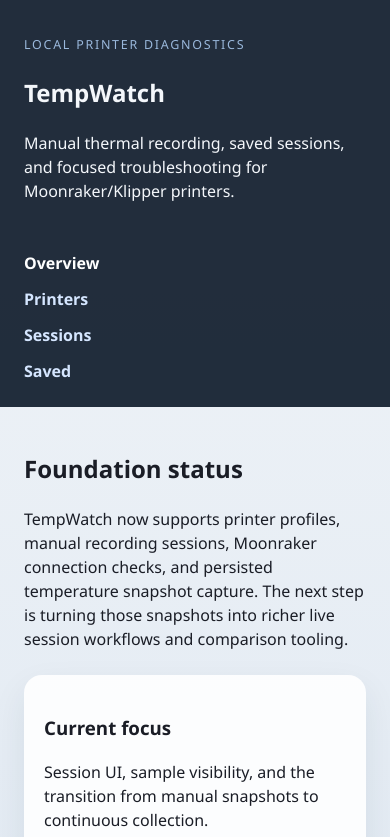
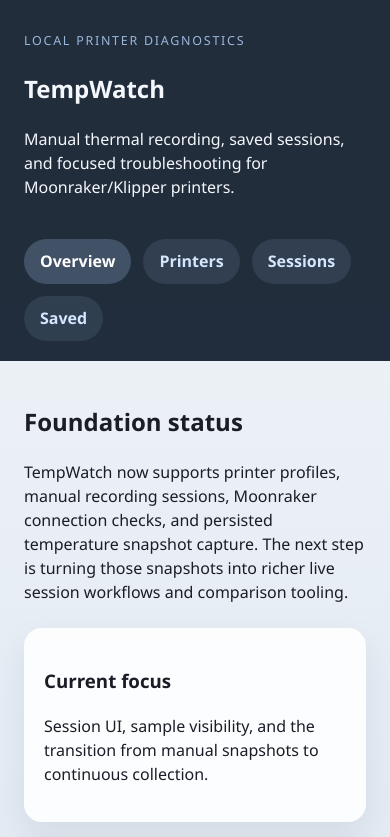
Before and after one commit to khisanthax/tempwatch, a React (Vite) app in the folder frontend/: page / in a window 390 px wide. Shown: the top 837 px of the page. Built offline with nearby package versions, Linux system fonts and the light colour scheme; no server answers.

Commit message:
Refine session layout and timestamp display

```diff
--- a/frontend/src/components/TemperatureChart.tsx
+++ b/frontend/src/components/TemperatureChart.tsx
@@ -1,6 +1,6 @@
 import { useMemo } from "react";
 
-import { getTimestampMs } from "../lib/time";
+import { formatDisplayTimeMs, getTimestampMs } from "../lib/time";
 import type { ComparisonAlignment, TemperatureSample, ThermalEvent } from "../types/thermal";
 
 const CHART_WIDTH = 760;
@@ -12,12 +12,6 @@
 const PLOT_WIDTH = CHART_WIDTH - PLOT_LEFT - PLOT_RIGHT;
 const PLOT_HEIGHT = CHART_HEIGHT - PLOT_TOP - PLOT_BOTTOM;
 const TICK_COUNT = 5;
-
-const absoluteTimeFormatter = new Intl.DateTimeFormat(undefined, {
-  hour: "2-digit",
-  minute: "2-digit",
-  second: "2-digit",
-});
 
 type Series = {
   label: string;
@@ -245,7 +239,7 @@
 
 function formatTimeTick(value: number, alignment: ComparisonAlignment): string {
   if (alignment === "absolute") {
-    return absoluteTimeFormatter.format(new Date(value));
+    return formatDisplayTimeMs(value);
   }
 
   const totalSeconds = Math.max(0, Math.round(value / 1000));
--- a/frontend/src/lib/time.ts
+++ b/frontend/src/lib/time.ts
@@ -1,4 +1,6 @@
 const timezonePattern = /(Z|[+-]\d{2}:\d{2})$/i;
+
+export const DISPLAY_TIMEZONE = "America/New_York";
 
 const dateTimeFormatter = new Intl.DateTimeFormat(undefined, {
   year: "numeric",
@@ -7,12 +9,14 @@
   hour: "2-digit",
   minute: "2-digit",
   second: "2-digit",
+  timeZone: DISPLAY_TIMEZONE,
 });
 
 const timeFormatter = new Intl.DateTimeFormat(undefined, {
   hour: "2-digit",
   minute: "2-digit",
   second: "2-digit",
+  timeZone: DISPLAY_TIMEZONE,
 });
 
 export function parseApiDate(value: string): Date {
@@ -24,10 +28,14 @@
   return parseApiDate(value).getTime();
 }
 
-export function formatLocalDateTime(value: string): string {
+export function formatDisplayDateTime(value: string): string {
   return dateTimeFormatter.format(parseApiDate(value));
 }
 
-export function formatLocalTime(value: string): string {
+export function formatDisplayTime(value: string): string {
   return timeFormatter.format(parseApiDate(value));
 }
+
+export function formatDisplayTimeMs(value: number): string {
+  return timeFormatter.format(new Date(value));
+}
--- a/frontend/src/pages/SavedSessionsPage.tsx
+++ b/frontend/src/pages/SavedSessionsPage.tsx
@@ -2,7 +2,7 @@
 
 import { TemperatureChart } from "../components/TemperatureChart";
 import { fetchPrinters, fetchSamples, fetchSessionEvents, fetchSessions } from "../lib/api";
-import { formatLocalDateTime, getTimestampMs } from "../lib/time";
+import { DISPLAY_TIMEZONE, formatDisplayDateTime, getTimestampMs } from "../lib/time";
 import type { ComparisonAlignment, PrinterProfile, SessionRecord, TemperatureSample, ThermalEvent } from "../types/thermal";
 
 export function SavedSessionsPage() {
@@ -85,7 +85,7 @@
 
   return (
     <section className="stack-lg">
-      <header className="page-header">
+      <header className="page-header page-header-wrap">
         <div>
           <h2>Saved sessions</h2>
           <p>Review completed sessions that were kept for diagnostics and compare two runs from the same printer.</p>
@@ -94,6 +94,8 @@
           Refresh
         </button>
       </header>
+
+      <p className="muted page-note">Times are shown in {DISPLAY_TIMEZONE}. Absolute chart alignment uses the same deployment timezone.</p>
 
       {error ? <div className="alert">{error}</div> : null}
 
@@ -104,7 +106,7 @@
         </div>
         <label className="field field-inline">
           <span>Filter by printer</span>
-          <select value={filterPrinterId} onChange={(event) => setFilterPrinterId(event.target.value ? Number(event.target.value) : "") }>
+          <select value={filterPrinterId} onChange={(event) => setFilterPrinterId(event.target.value ? Number(event.target.value) : "")}>
             <option value="">All printers</option>
             {printers.map((printer) => (
               <option key={printer.id} value={printer.id}>
@@ -129,7 +131,7 @@
                   <span className="status-pill inactive">saved</span>
                 </div>
                 <p className="muted">
-                  {formatLocalDateTime(session.started_at)} to {session.ended_at ? formatLocalDateTime(session.ended_at) : "in progress"}
+                  {formatDisplayDateTime(session.started_at)} to {session.ended_at ? formatDisplayDateTime(session.ended_at) : "in progress"}
                 </p>
                 <p className="muted">Duration: {formatDuration(session.started_at, session.ended_at)}</p>
                 <p className="muted">Samples: {session.sample_count}</p>
@@ -149,7 +151,7 @@
         <div className="comparison-controls">
           <label className="field">
             <span>Session A</span>
-            <select value={primarySessionId} onChange={(event) => setPrimarySessionId(event.target.value ? Number(event.target.value) : "") }>
+            <select value={primarySessionId} onChange={(event) => setPrimarySessionId(event.target.value ? Number(event.target.value) : "")}>
               <option value="">Select a saved session</option>
               {filteredSessions.map((session) => (
                 <option key={session.id} value={session.id}>
@@ -160,7 +162,7 @@
           </label>
           <label className="field">
             <span>Session B</span>
-            <select value={secondarySessionId} onChange={(event) => setSecondarySessionId(event.target.value ? Number(event.target.value) : "") }>
+            <select value={secondarySessionId} onChange={(event) => setSecondarySessionId(event.target.value ? Number(event.target.value) : "")}>
               <option value="">Select a second saved session</option>
               {filteredSessions
                 .filter((session) => primarySession === null || session.printer_id === primarySession.printer_id)
--- a/frontend/src/styles.css
+++ b/frontend/src/styles.css
@@ -30,34 +30,40 @@
 
 .app-shell {
   display: grid;
-  grid-template-columns: minmax(260px, 320px) 1fr;
+  grid-template-columns: 1fr;
   min-height: 100vh;
 }
 
 .sidebar {
-  padding: 2rem;
+  padding: 1.5rem 2rem;
   background: rgba(17, 29, 45, 0.92);
   color: #f4f7fb;
   display: flex;
-  flex-direction: column;
+  flex-wrap: wrap;
+  align-items: flex-end;
   justify-content: space-between;
-  gap: 2rem;
+  gap: 1.5rem;
 }
 
 .sidebar nav {
   display: flex;
-  flex-direction: column;
+  flex-direction: row;
+  flex-wrap: wrap;
   gap: 0.75rem;
 }
 
 .sidebar a {
   color: #d5e6ff;
   text-decoration: none;
-  font-weight: 600;
+  font-weight: 700;
+  padding: 0.65rem 1rem;
+  border-radius: 999px;
+  background: rgba(154, 184, 220, 0.12);
 }
 
 .sidebar a.active {
   color: #ffffff;
+  background: rgba(154, 184, 220, 0.26);
 }
 
 .content {
@@ -77,7 +83,8 @@
 
 .panel-grid,
 .printer-layout,
-.session-layout {
+.session-layout,
+.session-overview-grid {
   display: grid;
   gap: 1rem;
 }
@@ -93,7 +100,11 @@
 }
 
 .session-layout {
-  grid-template-columns: minmax(320px, 380px) minmax(0, 1fr);
+  grid-template-columns: 1fr;
+}
+
+.session-overview-grid {
+  grid-template-columns: minmax(280px, 360px) minmax(0, 1fr);
   align-items: start;
 }
 
@@ -239,7 +250,7 @@
 .sample-table {
   display: flex;
   flex-direction: column;
-  gap: 0.4rem;
+  gap: 0.6rem;
 }
 
 .sample-table-header,
@@ -250,43 +261,63 @@
   align-items: center;
 }
 
+.sample-table-scroll {
+  overflow-y: auto;
+  overscroll-behavior: contain;
+  border-radius: 16px;
+  background: rgba(236, 243, 250, 0.92);
+  padding-right: 0.25rem;
+}
+
 .sample-table-header {
-  padding: 0 0.75rem;
+  position: sticky;
+  top: 0;
+  z-index: 1;
+  padding: 0.8rem 0.75rem;
   font-size: 0.85rem;
   font-weight: 700;
   color: #45566a;
+  background: rgba(236, 243, 250, 0.98);
+  border-bottom: 1px solid rgba(96, 112, 128, 0.12);
 }
 
 .sample-table-body {
   display: grid;
   gap: 0.4rem;
-  overflow-y: auto;
-  padding-right: 0.25rem;
-  overscroll-behavior: contain;
+  padding: 0.4rem 0 0.2rem;
 }
 
 .sample-table-row {
   min-height: 52px;
   padding: 0.65rem 0.75rem;
+  margin-right: 0.25rem;
   border-radius: 12px;
-  background: rgba(244, 248, 252, 0.9);
+  background: rgba(244, 248, 252, 0.98);
 }
 
 .muted {
   color: #607080;
 }
 
+.page-header-wrap {
+  align-items: flex-start;
+}
+
+.page-note {
+  margin-top: -0.5rem;
+}
+
 @media (max-width: 1100px) {
-  .app-shell,
   .printer-layout,
-  .session-layout {
+  .session-overview-grid {
     grid-template-columns: 1fr;
   }
 }
 
 @media (max-width: 700px) {
   .sidebar {
-    padding: 1.5rem;
+    padding: 1.25rem 1.5rem;
+    align-items: flex-start;
   }
 
   .content {
@@ -296,6 +327,16 @@
   .sample-table-header,
   .sample-table-row {
     grid-template-columns: 1fr;
+  }
+}
+
+@media (max-width: 560px) {
+  .sidebar {
+    flex-direction: column;
+  }
+
+  .sidebar nav {
+    width: 100%;
   }
 }
 
```
Also changed, not shown: frontend/src/pages/SessionsPage.tsx (+16 -15 lines), 3 other files (tests, documents, lock files or other folders).
